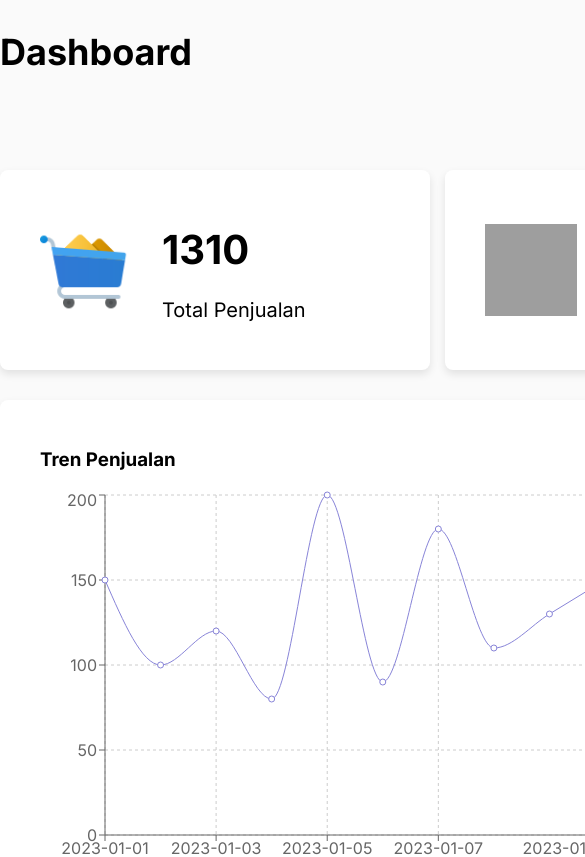
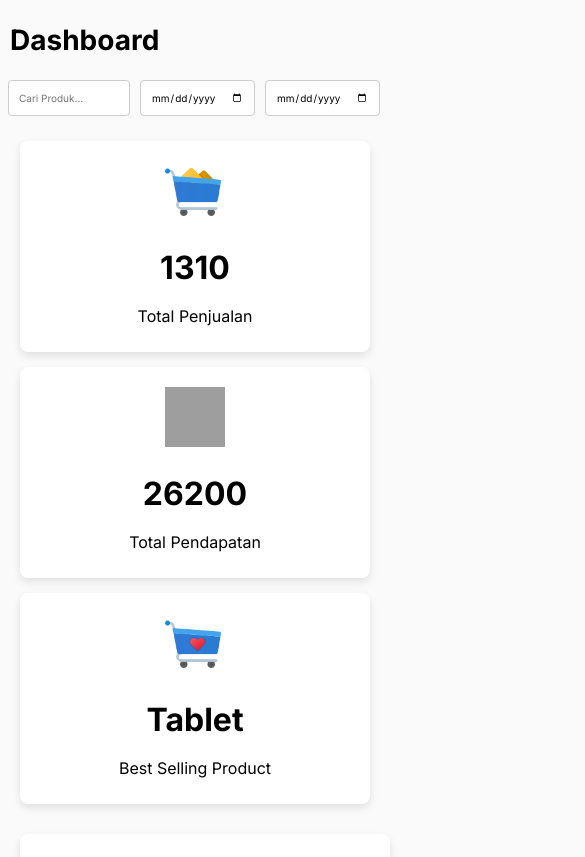
Before and after one commit to parukazz/db-sales-react, a React (Create React App) app: page / in a window 390 px wide. Shown: the top 857 px of the page, 585 px wide, since content can reach past the window. Built offline with nearby package versions, Linux system fonts and the light colour scheme; data requests are answered from the project's data file; grey boxes are pictures that could not be loaded.

Commit message:
[ADD] styling Phone Version

```diff
--- a/src/index.css
+++ b/src/index.css
@@ -134,3 +134,74 @@ h2.title {
   margin-bottom: 30px;
   font-size: 1.5rem;
 }
+
+/* < Phone Version */
+@media (max-width: 576px) {
+  .container {
+    width: 100%;
+  }
+
+  h2.title {
+    font-size: 28px;
+    margin-left: 10px;
+  }
+
+  .date-search-container {
+    margin-right: 10px;
+  }
+
+  .date-search-container,
+  .date-search-container .date-wrapper {
+    gap: 10px;
+  }
+
+  .date-search-container .date-input {
+    font-size: 10px;
+  }
+
+  .date-search-container .search-bar {
+    font-size: 10px;
+    width: 100px;
+  }
+
+  .statistics-wrapper,
+  .diagram-wrapper {
+    flex-direction: column;
+    margin-left: 20px;
+  }
+
+  .statistics-wrapper {
+    gap: 15px;
+  }
+
+  .statistics-wrapper .card-statistics {
+    flex-direction: column;
+    padding: 0;
+    padding-block: 20px;
+    gap: 15px;
+    border-radius: 8px;
+  }
+
+  .statistics-wrapper .card-statistics .icon-stat {
+    width: 60px;
+    height: 60px;
+  }
+
+  .statistics-wrapper .card-statistics .desc {
+    text-align: center;
+  }
+
+  .statistics-wrapper .card-statistics .desc h3 {
+    font-size: 2rem;
+  }
+
+  .statistics-wrapper .card-statistics .desc p {
+    font-size: 16px;
+  }
+
+  .diagram-wrapper .chart-box {
+    padding: 0;
+    padding-left: 20px;
+    padding-top: 10px;
+  }
+}
```
